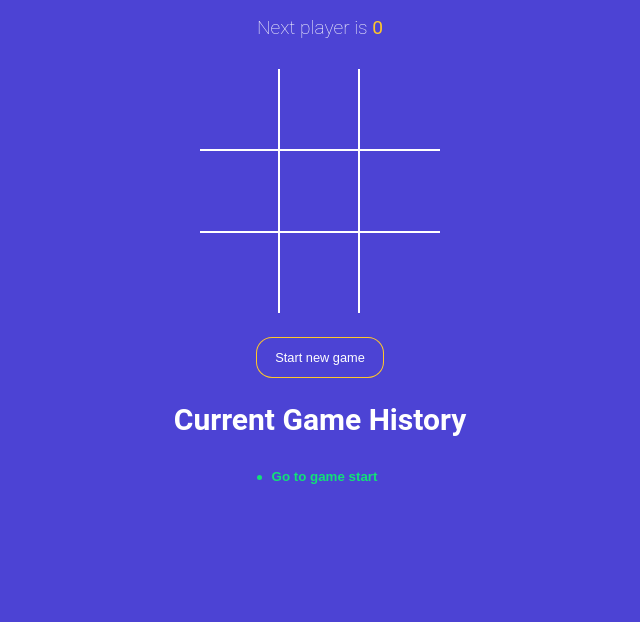
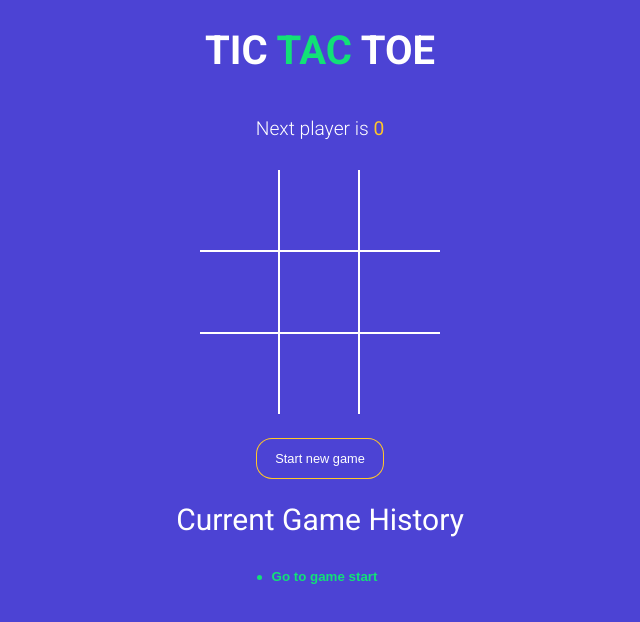
Before and after one commit to komals1402/tictactoe-game, a React (Vite) app: page / in a window 1280 px wide. Shown: the top 622 px of the page, without its empty margins (320-960 px from the left). Built offline with nearby package versions, Linux system fonts and the light colour scheme.

Commit message:
added TicTacToe game title and included Roboto font

```diff
--- a/index.html
+++ b/index.html
@@ -4,6 +4,10 @@
     <meta charset="UTF-8" />
     <link rel="icon" type="image/svg+xml" href="/vite.svg" />
     <meta name="viewport" content="width=device-width, initial-scale=1.0" />
+    <link
+      href="https://fonts.googleapis.com/css?family=Roboto:300,400,700&display=swap"
+      rel="stylesheet"
+    />
     <title>tic tac toe</title>
   </head>
   <body>
--- a/src/App.jsx
+++ b/src/App.jsx
@@ -64,6 +64,9 @@
   };
   return (
     <div className="app">
+      <h1>
+        TIC <span className="text-green">TAC</span> TOE
+      </h1>
       <StatusMessage winner={winner} gamingBoard={gamingBoard} />
       <Board
         squares={gamingBoard.squares}
@@ -79,7 +82,13 @@
         Start new game
       </button>
 
-      <h2>Current Game History</h2>
+      <h2
+        style={{
+          fontWeight: 'normal',
+        }}
+      >
+        Current Game History
+      </h2>
       <History history={history} moveTo={moveTo} currentMove={currentMove} />
     </div>
   );
```
